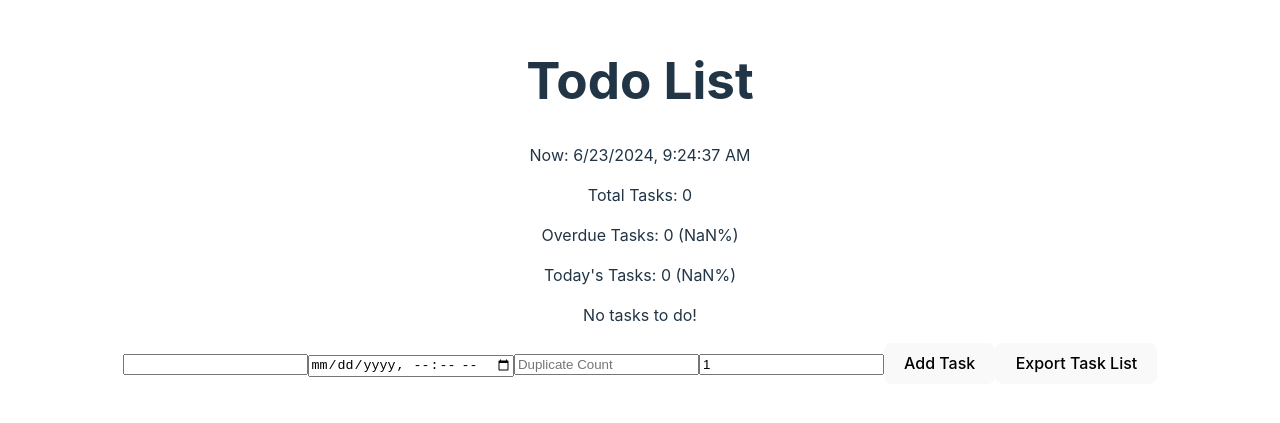
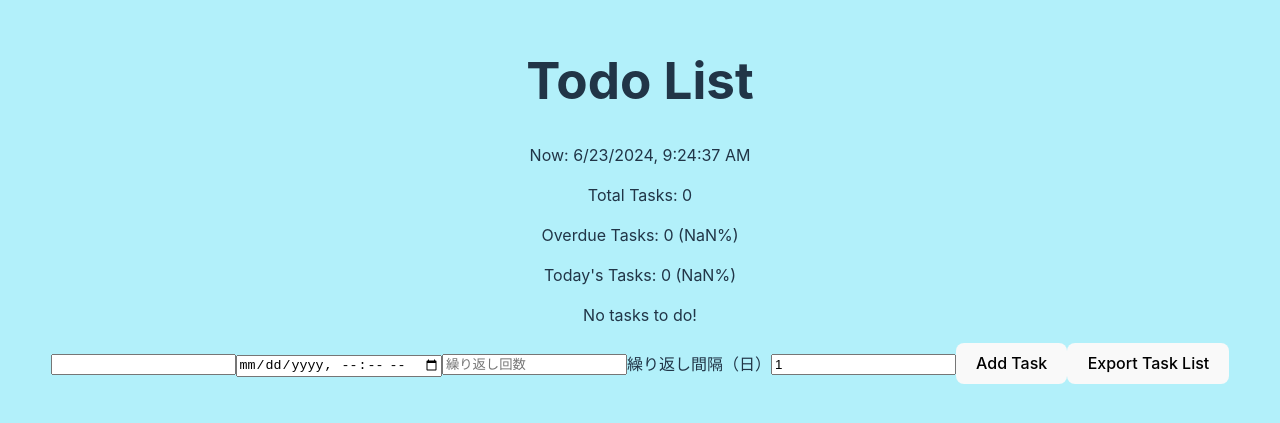
Before and after one commit to alikmpt8529/todo2, a React (Vite) app: page / in a window 1280 px wide. Shown: the part 199-622 px from the top of the page. Built offline with nearby package versions, Linux system fonts and the light colour scheme.

Commit message:
ver1.5.2.2
微修正

```diff
--- a/src/App.tsx
+++ b/src/App.tsx
@@ -262,9 +262,10 @@ function App() {
       />
       <input
         type="number"
-        placeholder="Duplicate Count"
+        placeholder="繰り返し回数"
         onChange={(e) => setDuplicateCount(Number(e.target.value))}
       />
+      <label htmlFor="repeatInterval">繰り返し間隔（日）</label>
       <input
         type="number"
         value={repeatInterval}
--- a/src/index.css
+++ b/src/index.css
@@ -57,7 +57,7 @@ button:focus-visible {
 @media (prefers-color-scheme: light) {
   :root {
     color: #213547;
-    background-color: #ffffff;
+    background-color: #b2f0fa;
   }
   a:hover {
     color: #747bff;
```
